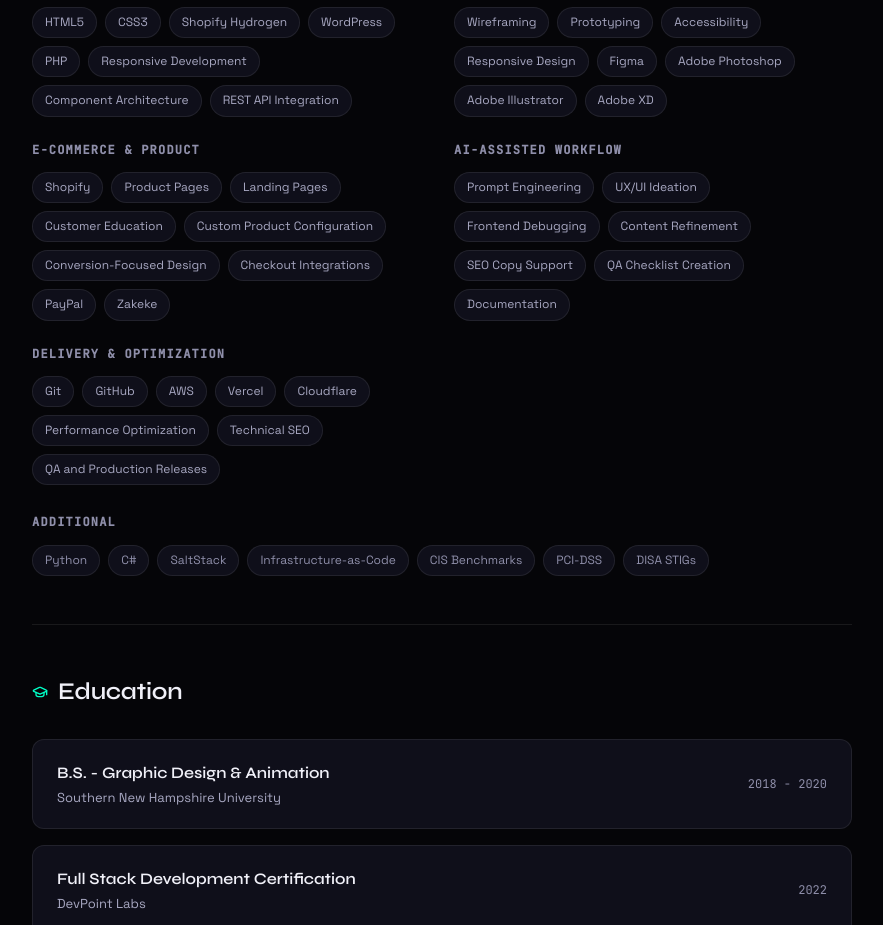
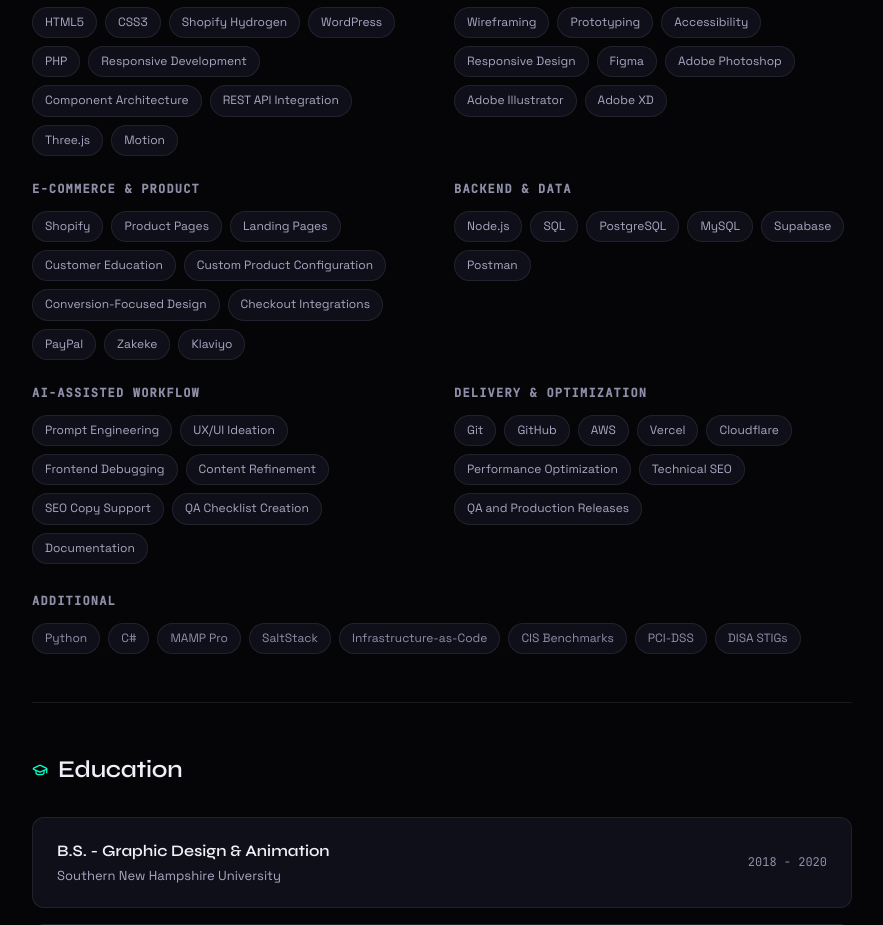
Before and after one commit to SharayahDesigns/SharayahPortfolio, a React (Vite) app: page /resume in a window 1280 px wide. Shown: the part 2943-3868 px from the top of the page, without its empty margins (198-1081 px from the left). Built offline with nearby package versions, Linux system fonts and the light colour scheme; no server answers.

Commit message:
update skills

```diff
--- a/src/data/portfolio.ts
+++ b/src/data/portfolio.ts
@@ -342,7 +342,7 @@
   skillGroups: [
     {
       label: 'Frontend Engineering',
-      skills: ['JavaScript', 'TypeScript', 'React', 'Next.js', 'HTML5', 'CSS3', 'Shopify Hydrogen', 'WordPress', 'PHP', 'Responsive Development', 'Component Architecture', 'REST API Integration'],
+      skills: ['JavaScript', 'TypeScript', 'React', 'Next.js', 'HTML5', 'CSS3', 'Shopify Hydrogen', 'WordPress', 'PHP', 'Responsive Development', 'Component Architecture', 'REST API Integration', 'Three.js', 'Motion'],
     },
     {
       label: 'UX & Design',
@@ -350,7 +350,11 @@
     },
     {
       label: 'E-Commerce & Product',
-      skills: ['Shopify', 'Product Pages', 'Landing Pages', 'Customer Education', 'Custom Product Configuration', 'Conversion-Focused Design', 'Checkout Integrations', 'PayPal', 'Zakeke'],
+      skills: ['Shopify', 'Product Pages', 'Landing Pages', 'Customer Education', 'Custom Product Configuration', 'Conversion-Focused Design', 'Checkout Integrations', 'PayPal', 'Zakeke', 'Klaviyo'],
+    },
+    {
+      label: 'Backend & Data',
+      skills: ['Node.js', 'SQL', 'PostgreSQL', 'MySQL', 'Supabase', 'Postman'],
     },
     {
       label: 'AI-Assisted Workflow',
@@ -362,7 +366,7 @@
     },
   ],
 
-  additionalSkills: ['Python', 'C#', 'SaltStack', 'Infrastructure-as-Code', 'CIS Benchmarks', 'PCI-DSS', 'DISA STIGs'],
+  additionalSkills: ['Python', 'C#', 'MAMP Pro', 'SaltStack', 'Infrastructure-as-Code', 'CIS Benchmarks', 'PCI-DSS', 'DISA STIGs'],
 
   education: [
     {
```
